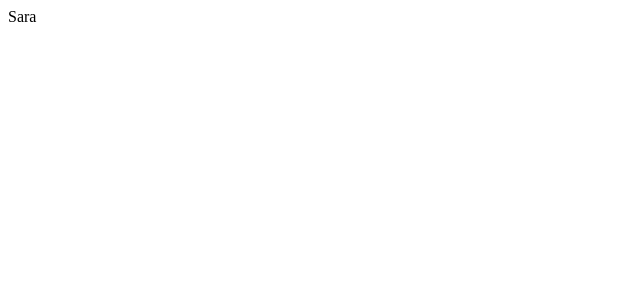
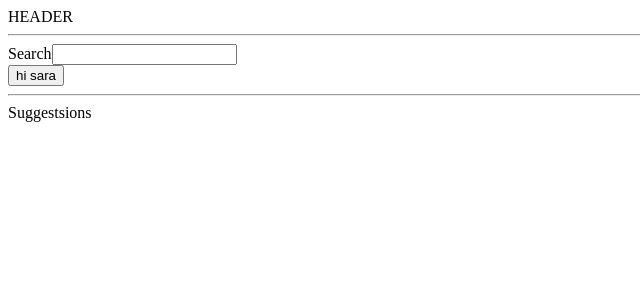
Before and after one commit to saradoubleu/social-media-stock-app, a React (Create React App) app: page / in a window 1280 px wide. Shown: the top 300 px of the page, without its empty margins (0-640 px from the left). Built offline with nearby package versions, Linux system fonts and the light colour scheme.

Commit message:
feat: component framework

```diff
--- a/package.json
+++ b/package.json
@@ -6,8 +6,10 @@
     "@testing-library/jest-dom": "^4.2.4",
     "@testing-library/react": "^9.3.2",
     "@testing-library/user-event": "^7.1.2",
+    "i18next": "^19.7.0",
     "react": "^16.13.1",
     "react-dom": "^16.13.1",
+    "react-i18next": "^11.7.3",
     "react-scripts": "3.4.3"
   },
   "scripts": {
--- a/src/components/App.js
+++ b/src/components/App.js
@@ -1,7 +1,16 @@
 import React, { Component } from "react";
+import Header from "./Header/Header";
+import SearchStocks from "./SearchStockSymbol/SearchStockSymbol";
+import Suggestions from "./Suggestions/Suggestions";
 
 export default class App extends Component {
   render() {
-    return <div>Sara </div>;
+    return (
+      <div className="stock-wrapper">
+        <Header />
+        <SearchStocks />
+        <Suggestions />{" "}
+      </div>
+    );
   }
 }
--- /dev/null
+++ b/src/components/Header/Header.js
@@ -0,0 +1,11 @@
+import React from "react";
+
+const Header = () => {
+  return (
+    <div>
+      HEADER<hr></hr>
+    </div>
+  );
+};
+
+export default Header;
--- /dev/null
+++ b/src/components/Suggestions/Suggestions.js
@@ -0,0 +1,7 @@
+import React from "react";
+
+const Suggestions = () => {
+  return <div> Suggestsions</div>;
+};
+
+export default Suggestions;
--- a/src/index.js
+++ b/src/index.js
@@ -1,5 +1,6 @@
 import React from "react";
 import ReactDOM from "react-dom";
+import "./i18n";
 import App from "./components/App";
 
 ReactDOM.render(<App />, document.getElementById("root"));
```
